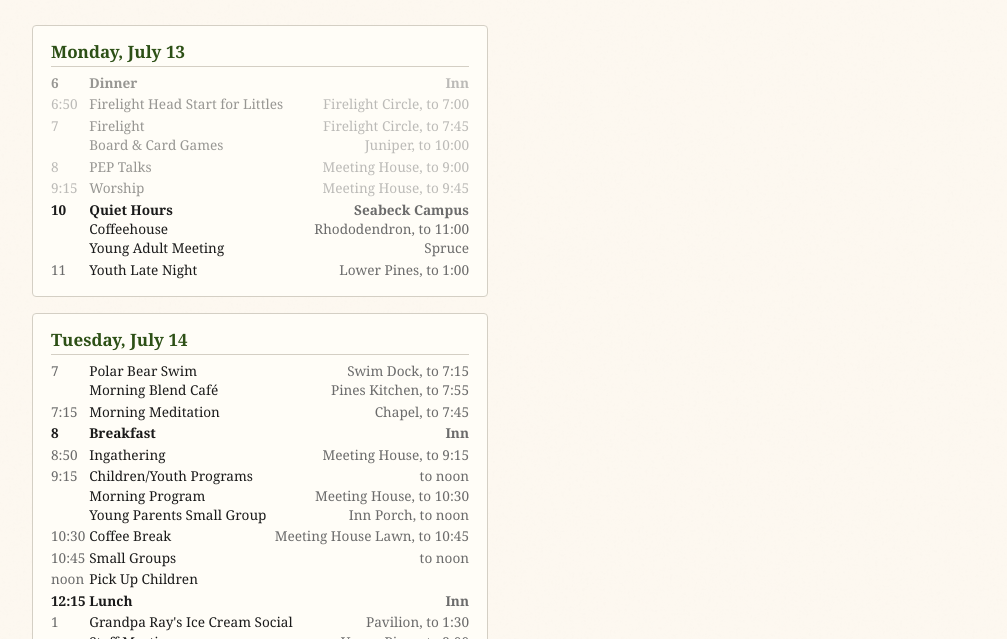
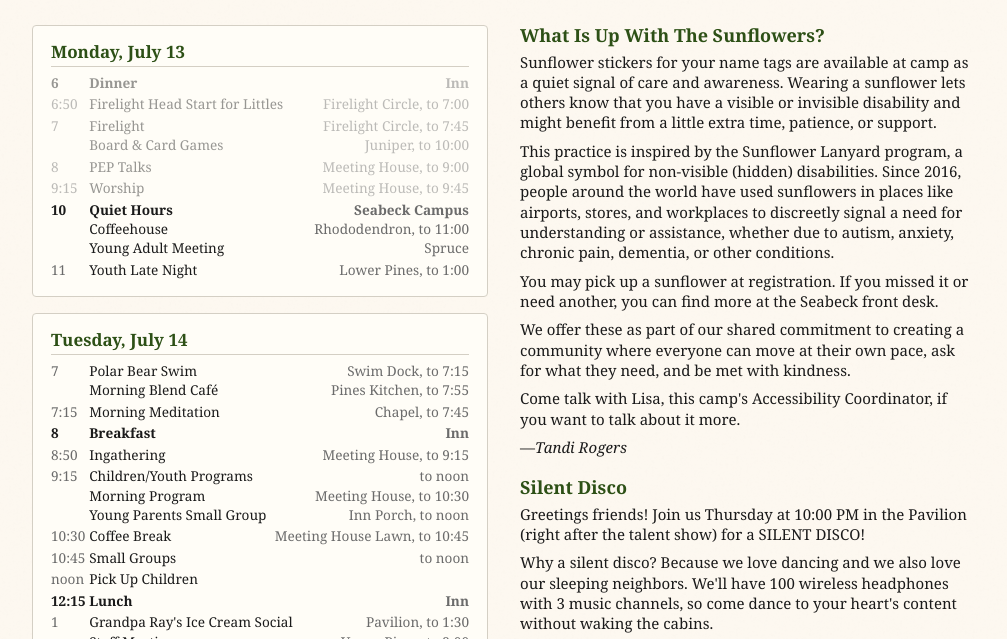
Before and after one commit to bgschiller/eliot-newsletter, an Astro site: page / in a window 1280 px wide. Shown: the part 116-755 px from the top of the page, without its empty margins (136-1143 px from the left). Built offline with nearby package versions, Linux system fonts and the light colour scheme; Astro itself is replaced by a stand-in of ours; a web font is replaced by a local one.

Commit message:
Fix balance

```diff
--- a/public/styles/global.css
+++ b/public/styles/global.css
@@ -128,7 +128,7 @@ a {
 .column-row {
   column-count: 2;
   column-gap: 2rem;
-  column-fill: auto;
+  column-fill: balance;
   margin-bottom: 1.5rem;
 }
 
@@ -515,7 +515,7 @@ main > p.credit {
   /* Draft watermark — appears on every page in dev or when draft:true */
   body[data-dev="true"]::after,
   body[data-draft="true"]::after {
-    content: "DRAFT";
+    /* content: "DRAFT"; */
     position: fixed;
     top: 50%;
     left: 50%;
```
